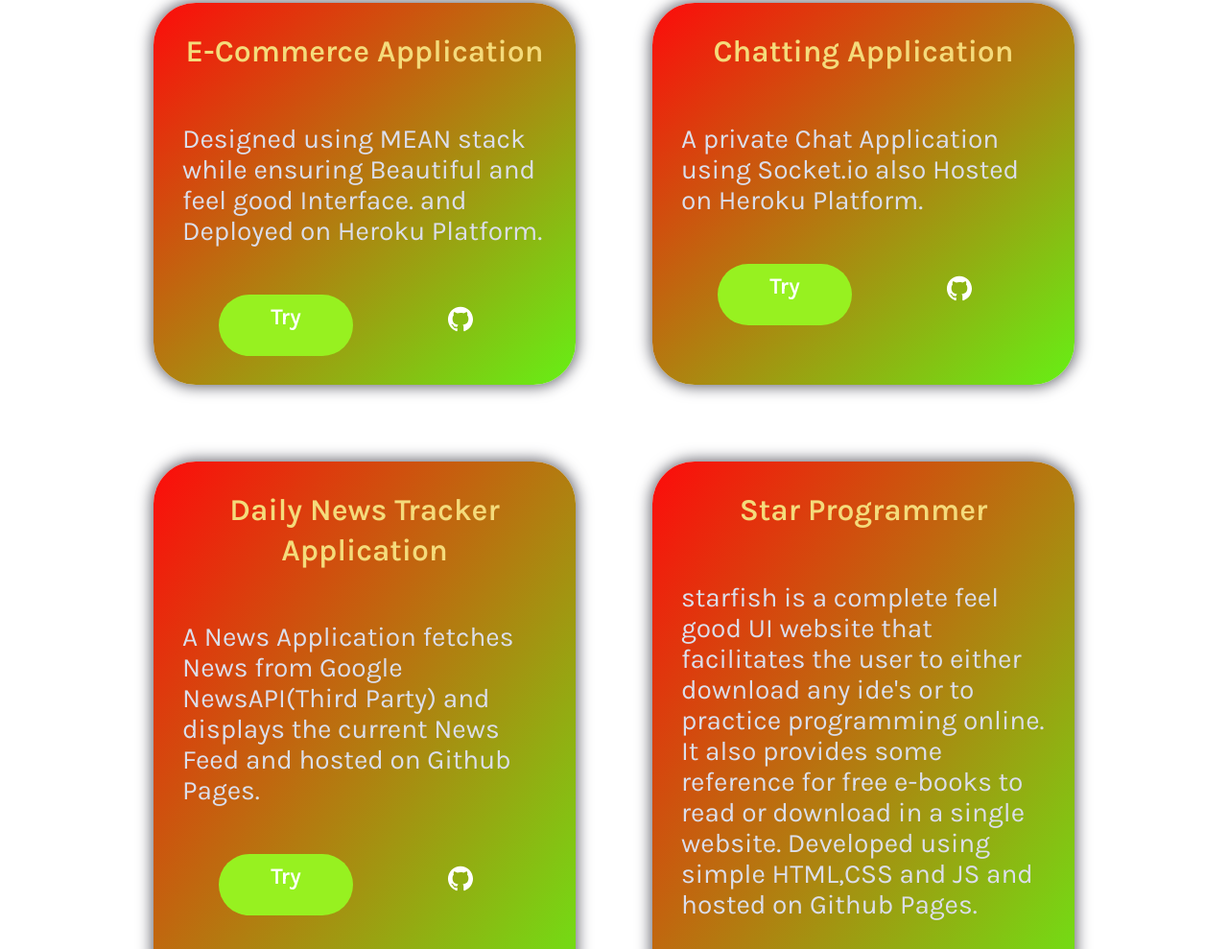
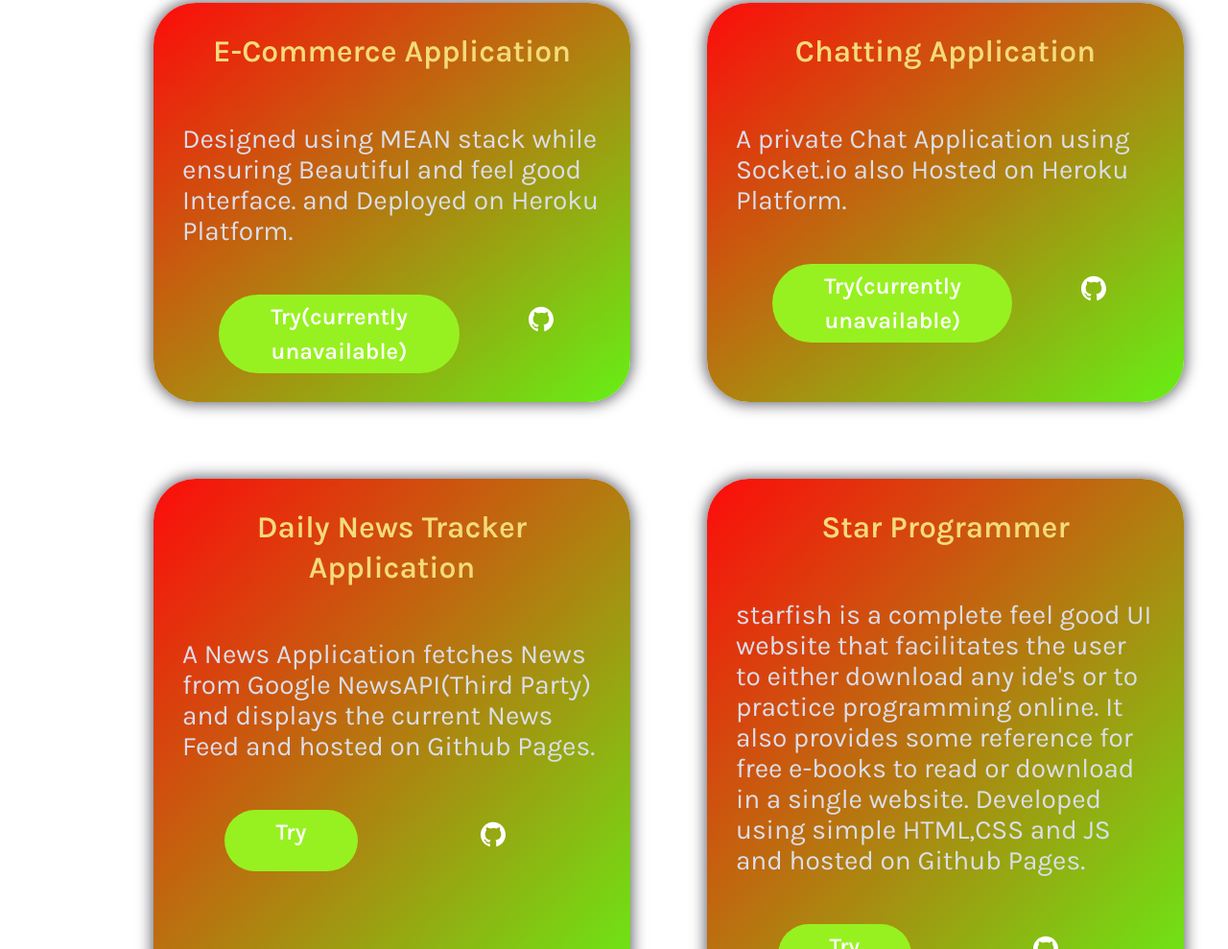
Before and after one commit to vaidyasaivarun22/protfolio_website, a website built with Parcel: page index.html in a window 1280 px wide. Shown: the part 1811-2800 px from the top of the page at 96% size. Built offline with nearby package versions, Linux system fonts and the light colour scheme; files whose address does not match are found by name.

Commit message:
Update index.html

```diff
--- a/index.html
+++ b/index.html
@@ -109,7 +109,7 @@
           <span class="project--footer grid grid--1x2">
             <span class="skill--link">
               <a href="http://mobilemart.herokuapp.com/#/home" class="btn btn--accent"
-                >Try</a
+                >Try(currently unavailable)</a
               > </span
             ><a href="https://github.com/vaidyasaivarun22/VarunMart">
               <svg class="icon icon--white">
@@ -129,7 +129,7 @@
               <a
                 href="https://uvchatapplication.herokuapp.com/"
                 class="btn btn--accent"
-                >Try</a
+                >Try(currently unavailable)</a
               > </span
             ><a href="https://github.com/vaidyasaivarun22/UVChat">
               <svg class="icon icon--white">
```
